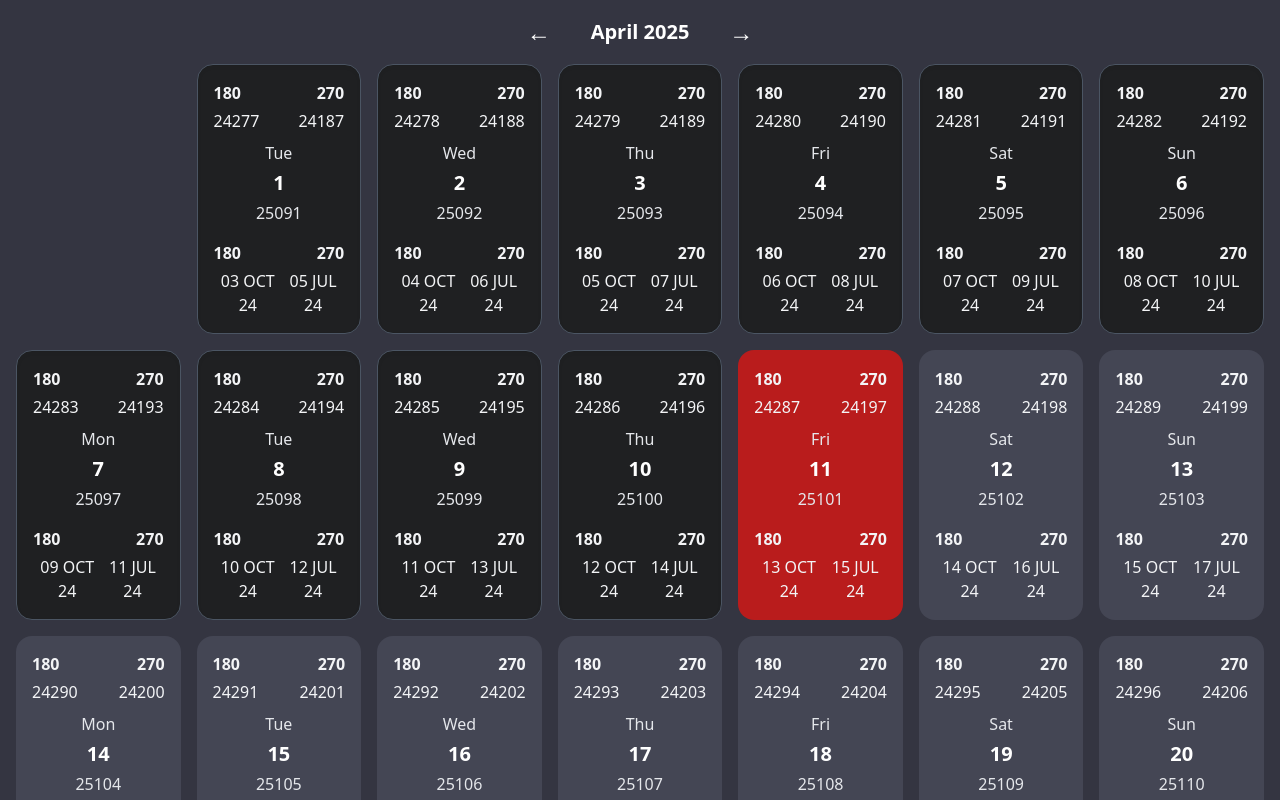
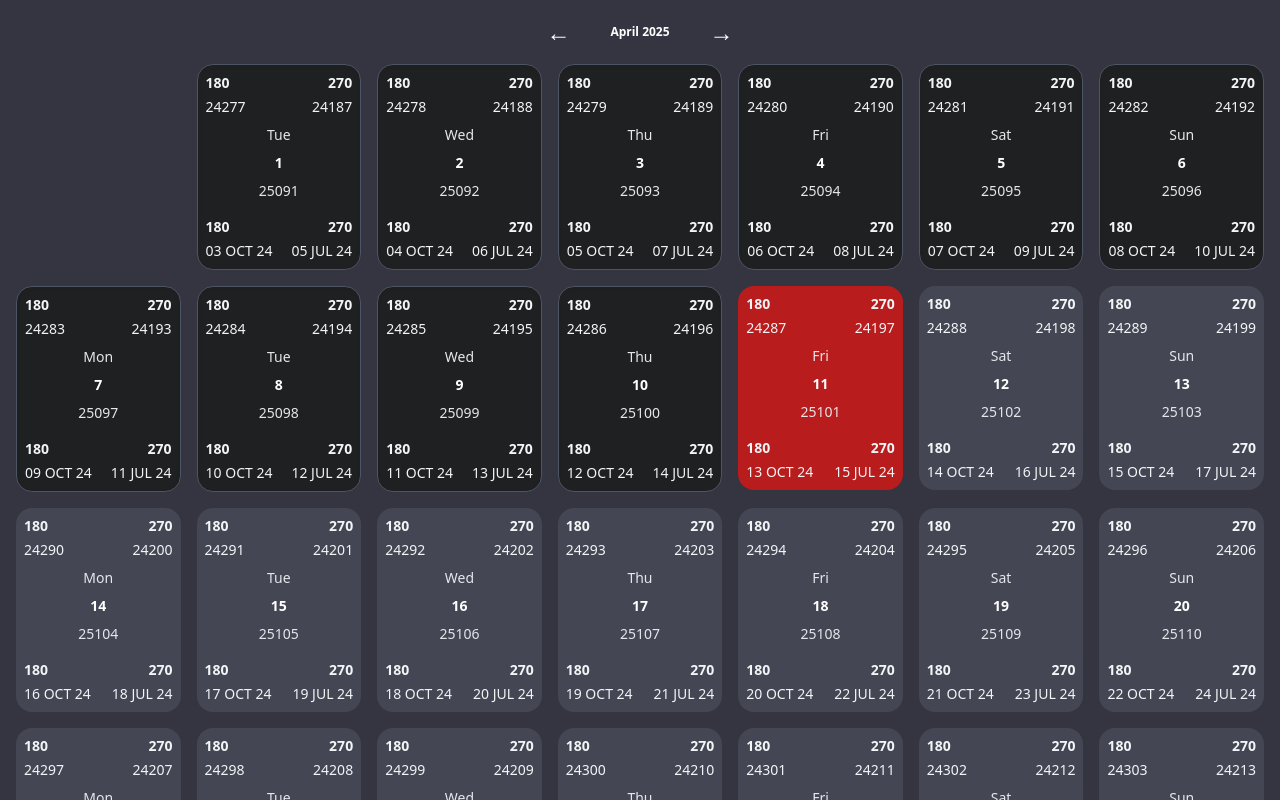
Before and after one commit to fleeting999/JulianCalendarNextJS, a Next.js app: page / in a window 1280 px wide. Shown: the top 800 px of the page. Built offline with nearby package versions, Linux system fonts and the light colour scheme.

Commit message:
use client fix 2

```diff
--- a/app/page.jsx
+++ b/app/page.jsx
@@ -38,7 +38,7 @@ const JulianCalendar = () => {
     <div className="min-h-screen bg-[#343541] text-white p-4">
       <div className="flex justify-center items-center gap-8 mb-4">
         <button onClick={handlePrevMonth} className="text-2xl px-2">←</button>
-        <h2 className="text-xl font-bold">{format(currentDate, "MMMM yyyy")}</h2>
+        <h2 className="text-xs font-bold">{format(currentDate, "MMMM yyyy")}</h2>
         <button onClick={handleNextMonth} className="text-2xl px-2">→</button>
       </div>
 
@@ -66,29 +66,29 @@ const JulianCalendar = () => {
           return (
             <div
               key={index}
-              className={`rounded-2xl ${cardStyle} p-4 flex flex-col justify-center items-center h-full`}
+              className={`rounded-2xl ${cardStyle} p-2 gap-1 flex flex-col justify-between items-center aspect-square w-full`}
             >
-              <div className="flex justify-between w-full text-base text-gray-100 items-start mb-2">
+              <div className="flex justify-between w-full text-sm text-gray-100 items-start mb-1">
                 <div className="flex flex-col items-start">
-                  <span className="text-base font-semibold mb-1">180</span>
-                  <span className="text-base">{julian180}</span>
+                  <span className="text-sm font-semibold mb-1">180</span>
+                  <span className="text-sm">{julian180}</span>
                 </div>
                 <div className="flex flex-col items-end">
-                  <span className="text-base font-semibold mb-1">270</span>
-                  <span className="text-base">{julian270}</span>
+                  <span className="text-sm font-semibold mb-1">270</span>
+                  <span className="text-sm">{julian270}</span>
                 </div>
               </div>
-              <div className="text-base text-gray-200 mb-1">{format(day, "EEE")}</div>
-              <div className="text-xl font-extrabold text-white mb-1">{format(day, "d")}</div>
-              <div className="text-base text-gray-200 mb-2">{getJulianDate(day)}</div>
-              <div className="flex justify-between w-full text-base text-gray-100 mt-2">
+              <div className="text-sm text-gray-200 mb-1">{format(day, "EEE")}</div>
+              <div className="text-sm font-bold text-white mb-1">{format(day, "d")}</div>
+              <div className="text-sm text-gray-200 mb-2">{getJulianDate(day)}</div>
+              <div className="flex justify-between w-full text-sm text-gray-100 mt-1">
                 <div className="flex flex-col items-start">
-                  <span className="text-base font-semibold mb-1">180</span>
-                  <span className="text-base">{date180}</span>
+                  <span className="text-sm font-semibold mb-1">180</span>
+                  <span className="text-sm">{date180}</span>
                 </div>
                 <div className="flex flex-col items-end">
-                  <span className="text-base font-semibold mb-1">270</span>
-                  <span className="text-base">{date270}</span>
+                  <span className="text-sm font-semibold mb-1">270</span>
+                  <span className="text-sm">{date270}</span>
                 </div>
               </div>
             </div>
```
